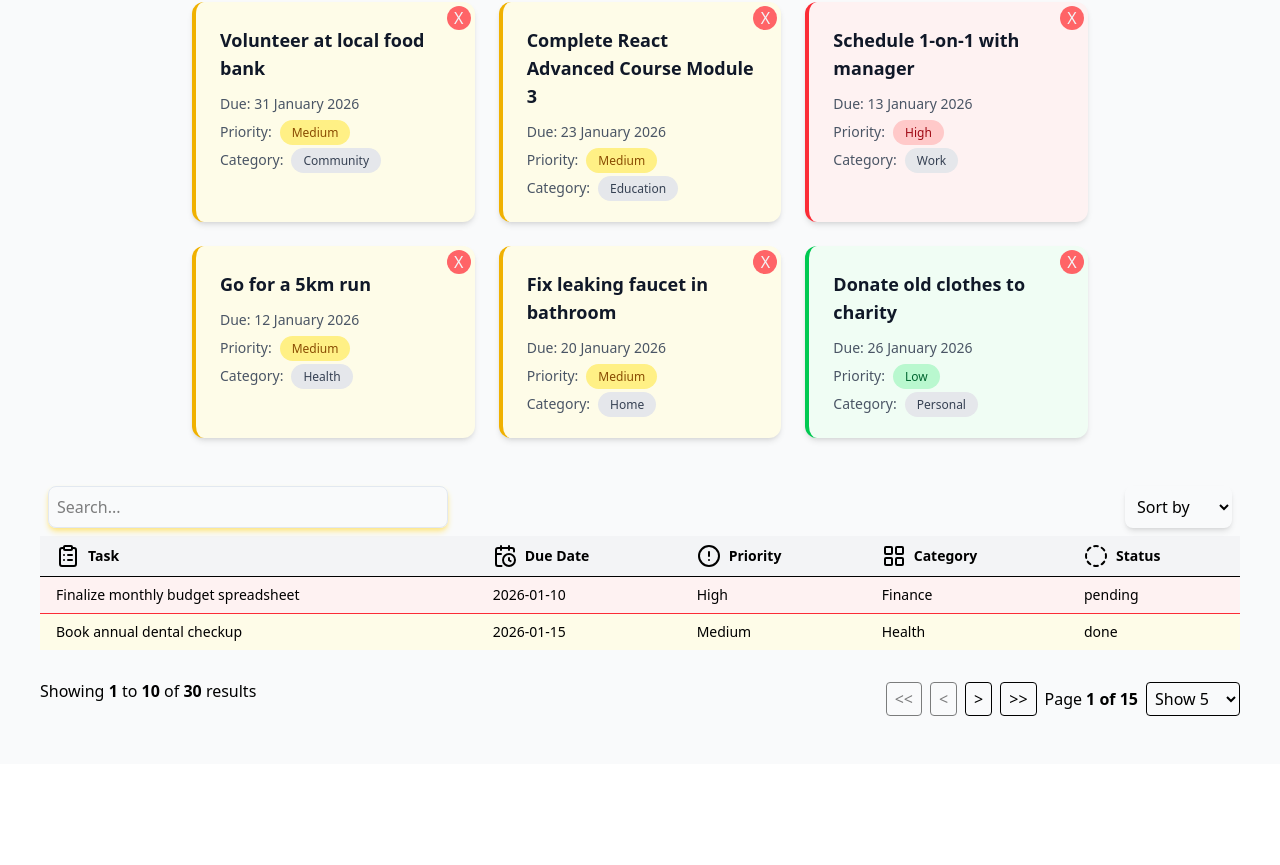
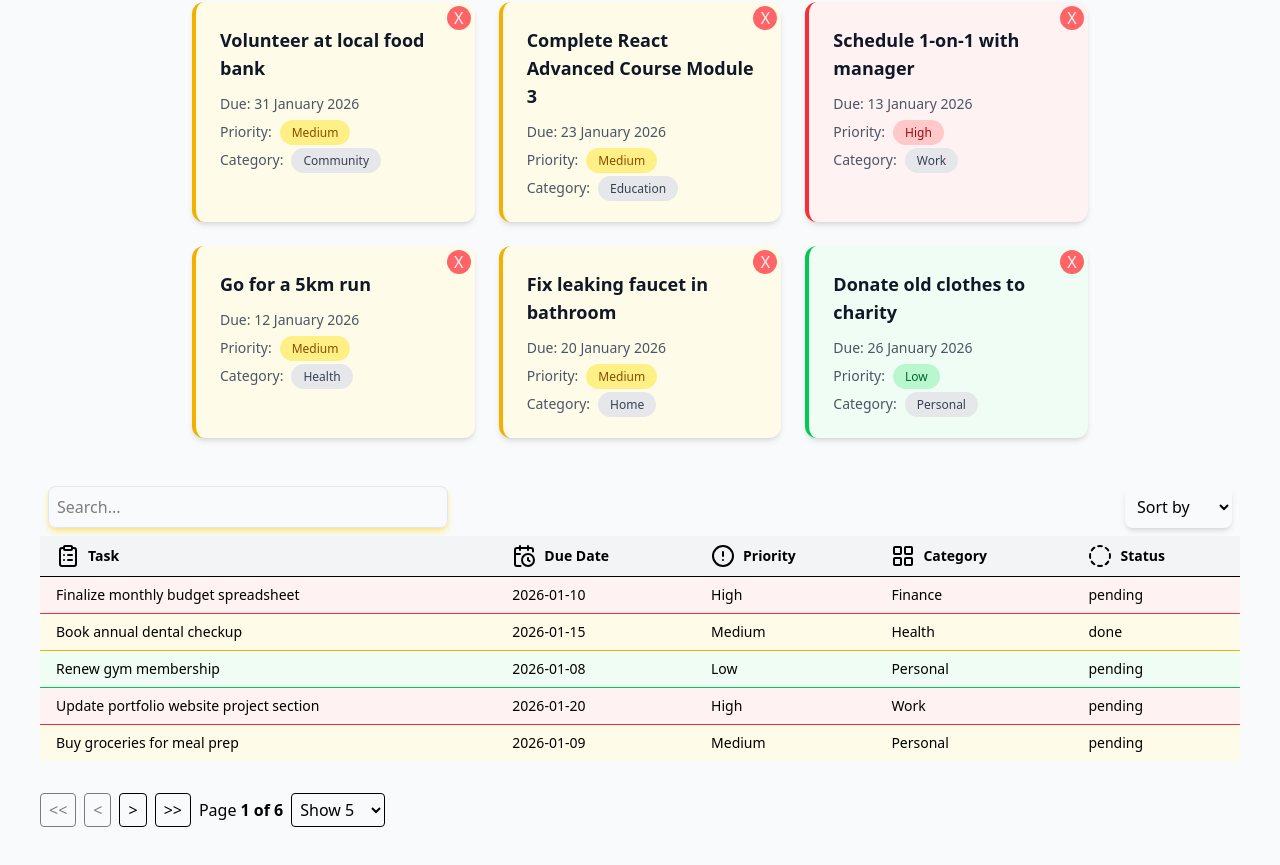
Before and after one commit to A-Karim2003/tanstack-query-experiments, a React (Vite) app: page / in a window 1280 px wide. Shown: the part 2022-2887 px from the top of the page. Before the commit the page ends 2786 px from the top, so only its background shows below. Built offline with nearby package versions, Linux system fonts and the light colour scheme; data requests are answered from the project's data file.

Commit message:
feat: implement a "show all" option for table

```diff
--- a/src/table/TableContainer.jsx
+++ b/src/table/TableContainer.jsx
@@ -26,7 +26,7 @@ export default function TableContainer() {
   const [globalFilter, setGlobalFilter] = useState("");
   const [pagination, setPagination] = useState({
     pageIndex: 0,
-    pageSize: 2,
+    pageSize: 5,
   });
 
   const {
@@ -199,12 +199,6 @@ export default function TableContainer() {
         </tbody>
       </table>
       <div className="flex items-center justify-between py-4">
-        <div className="">
-          <div>
-            Showing <b>{pagination.pageIndex + 1}</b> to <b>10</b> of{" "}
-            <b>{todos.length}</b> results
-          </div>
-        </div>
         <div className="flex items-center gap-2 mt-4">
           {/* First Page Button */}
           <button
@@ -253,8 +247,15 @@ export default function TableContainer() {
 
           {/* Page Size Selector */}
           <select
-            value={table.getState().pagination.pageSize}
-            onChange={(e) => table.setPageSize(Number(e.target.value))}
+            onChange={(e) => {
+              if (e.target.value === "all") table.setPageSize(todos.length);
+              else table.setPageSize(Number(e.target.value));
+            }}
+            value={
+              table.getState().pagination.pageSize === todos.length
+                ? "all"
+                : table.getState().pagination.pageSize
+            }
             className="border p-1 rounded"
           >
             {[5, 10, 20].map((pageSize) => (
@@ -262,6 +263,8 @@ export default function TableContainer() {
                 Show {pageSize}
               </option>
             ))}
+
+            <option value="all">Show all</option>
           </select>
         </div>
       </div>
```
Also changed, not shown: data/db.json (line endings or trailing spaces).
